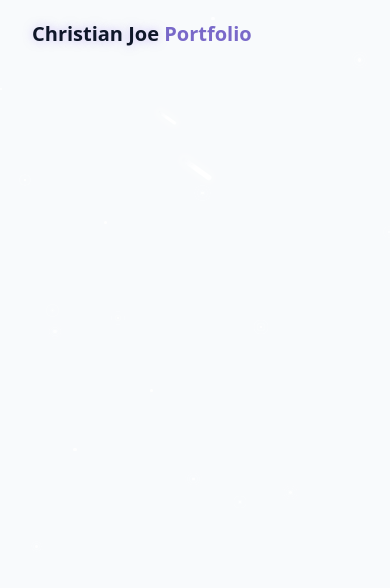
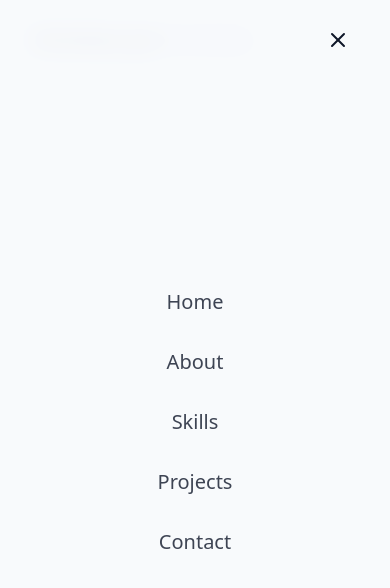
Before and after one commit to Mojoejoe08/tailwindpractice, a React (Vite) app: page / in a window 390 px wide. Shown: the top 588 px of the page. Built offline with nearby package versions, Linux system fonts and the light colour scheme.

Commit message:
Finish navbar

```diff
--- a/src/components/Navbar.jsx
+++ b/src/components/Navbar.jsx
@@ -1,5 +1,6 @@
 
 import {cn} from "@/lib/utils";
+import { Menu, X } from "lucide-react";
 import { useEffect } from 'react';
 import { useState } from 'react'
 
@@ -14,6 +15,7 @@
 
 export const Navbar = () =>{
     const [isScrolled, setIsScrolled] = useState(false);
+    const [isMenuOpen,setIsMenuOpen] = useState (true);
 
     useEffect(()=>{
         const handleScroll = () =>{
@@ -37,6 +39,39 @@
                     <span className="text-glow text-foreground"> Christian Joe</span> Portfolio
                 </span>
             </a>
+
+            {/* desktop nav*/}
+            <div className="hidden md:flex space-x-8">
+                {navItems.map((item, key)=>(
+                    <a key={key} href={item.href} className="text-foreground/80 hover:text-primary transition-color duration-300">
+                        {item.name}
+                    </a>
+                ))}
+            </div>
+
+            {/* mobile nav*/}
+
+            <button onClick={()=> setIsMenuOpen((prev)=> !prev)}
+            className="md:hidden p-2 text-foreground z-50"
+            aria-label={isMenuOpen ? "Close Menu" : "Open Menu"}
+            >
+                {isMenuOpen ? <X size={24}/> : <Menu size= {24}/>}
+            </button>
+
+            <div className={cn("fixed inset-0 bg-background/95 backdrop-blur-md z-40 flex flex-col items-center justify-center",
+            "transition-all duration-300 md:hidden",
+            isMenuOpen ? "opacity-100 pointer-events-auto" : "opacity-0 pointer-events-none"
+            )}>
+                <div className="flex flex-col space-y-8 text-xl">
+                    {navItems.map((item, key)=>(
+                        <a key={key} href={item.href} className="text-foreground/80 hover:text-primary transition-color duration-300"
+                        onClick={()=>setIsMenuOpen(false)}
+                        >
+                            {item.name}
+                        </a>
+                    ))}
+                </div>
+            </div>
         </div>
     </nav>
     );
```
